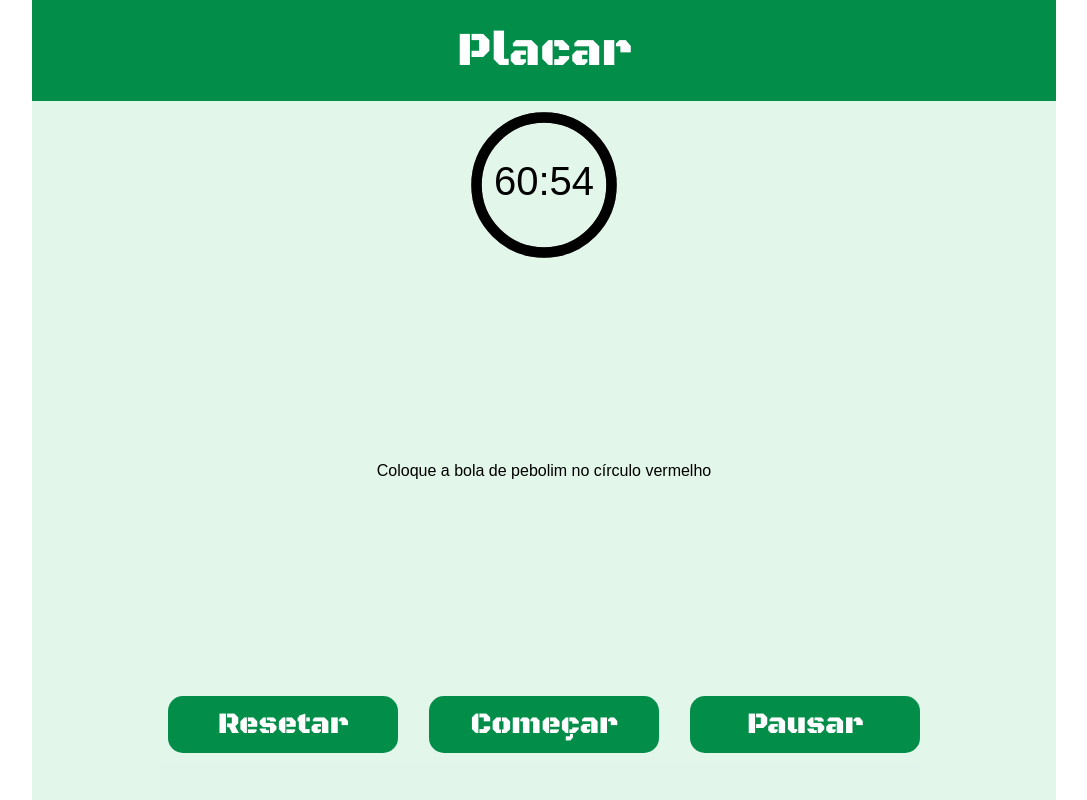
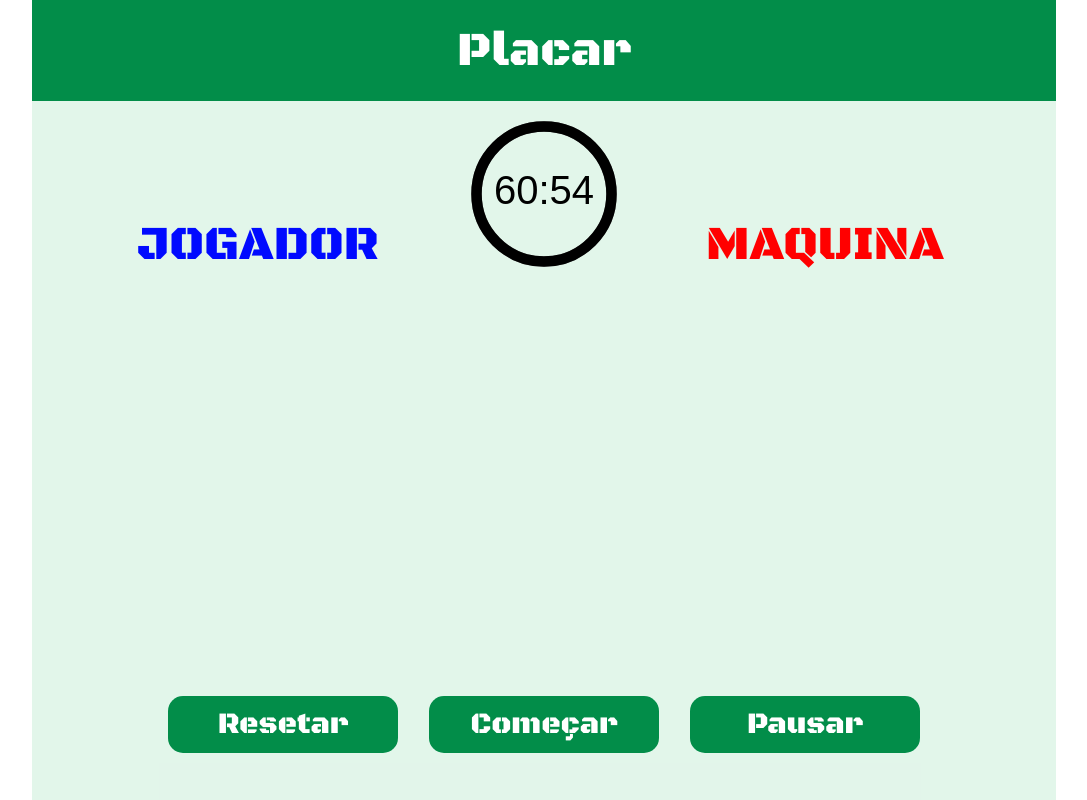
Before and after one commit to pi2-2020-1-pebolim/Decision_server, a Flask app: page /start in a window 1280 px wide. Shown: the whole page, without its empty margins (96-1183 px from the left). Run offline with Flask 2, Linux system fonts and the light colour scheme.

Commit message:
Added players at start game page

```diff
--- a/src/static/styles/start-game.css
+++ b/src/static/styles/start-game.css
@@ -100,3 +100,39 @@
   justify-content: center;
   font-size: 40px;
 }
+
+.player {
+  position: absolute;
+  width: 241px;
+  height: 60px;
+  left: 105px;
+  top: 215px;
+
+  font-family: Black Ops One;
+  font-style: normal;
+  font-weight: normal;
+  font-size: 48px;
+  line-height: 60px;
+  /* identical to box height */
+
+
+  color: #000AFF;
+}
+
+.machine {
+  position: absolute;
+  width: 240px;
+  height: 60px;
+  left: 674px;
+  top: 215px;
+
+  font-family: Black Ops One;
+  font-style: normal;
+  font-weight: normal;
+  font-size: 48px;
+  line-height: 60px;
+  /* identical to box height */
+
+
+  color: #FF0000;
+}
--- a/src/templates/start_game.html
+++ b/src/templates/start_game.html
@@ -44,7 +44,8 @@
       <div>
           <button class="btn-pause" onclick="pause()">Pausar</button>
       </div>
-      <span>Coloque a bola de pebolim no círculo vermelho</span>
+      <span class="player">JOGADOR</span>
+      <span class="machine">MAQUINA</span>
     </div>
 
     <script>
```
